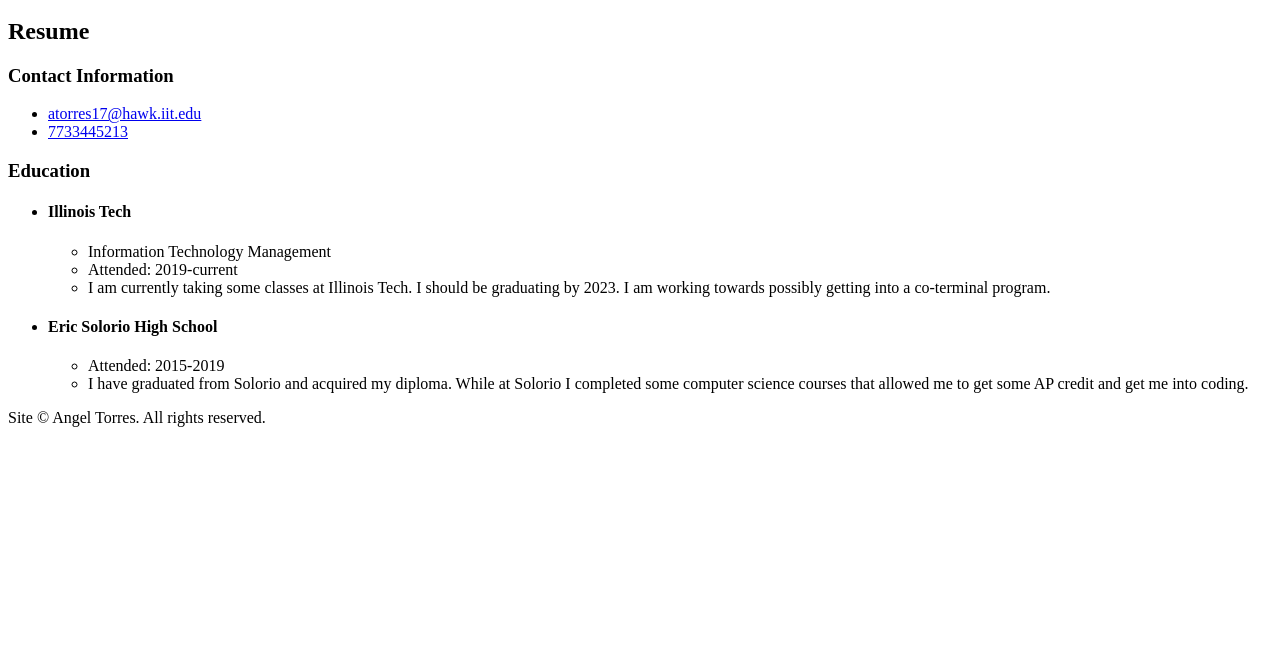
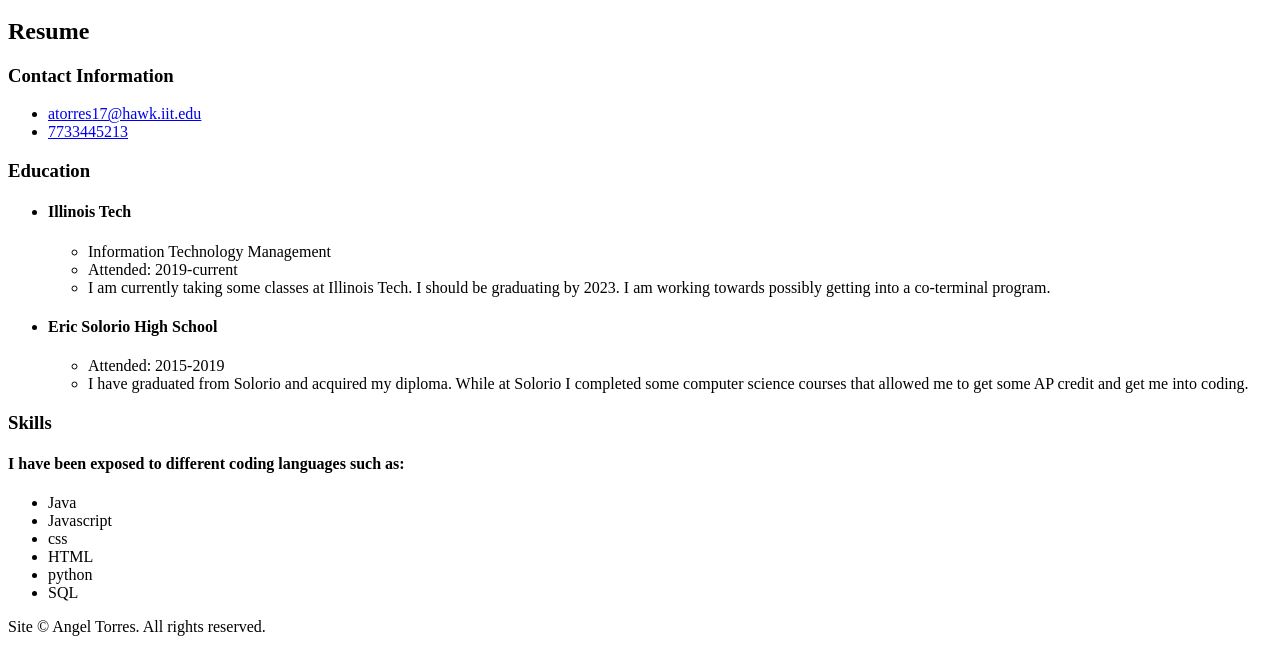
Before and after one commit to atorres175/project-one, a plain HTML site: page resume/index.html in a window 1280 px wide. Shown: the part 136-800 px from the top of the page. Drawn offline with Linux system fonts and the light colour scheme.

Commit message:
Add information about my skills

```diff
--- a/resume/index.html
+++ b/resume/index.html
@@ -53,8 +53,20 @@
               </li>
             </ul>
           </li>
-        </ol>
+        </ul>
       </section>
+
+      <h3>Skills</h3>
+      <h4>I have been exposed to different coding languages such as:</h4>
+      <ul>
+        <li>Java</li>
+        <li>Javascript</li>
+        <li>css</li>
+        <li>HTML</li>
+        <li>python</li>
+        <li>SQL</li>
+      </ul>
+
     </article>
 
     <footer id="footer">
```
